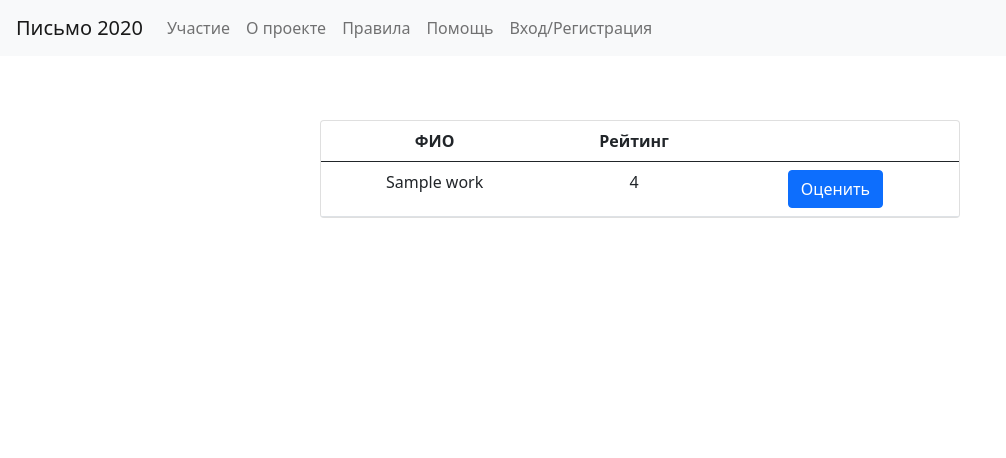
After one commit to levchCode/contest_pismo, a Python web app: template app/templates/rating.html in a window 1280 px wide. The commit adds this page. Shown: the top 458 px of the page, without its empty margins (0-1006 px from the left). Run offline with Jinja, Linux system fonts and the light colour scheme; the template is opened without the code that fills it: most values are stand-ins (such as "Sample title", 1, 10 or a date in 2020); some libraries are stand-ins or nearby versions.

Commit message:
Added rating

```diff
--- a/app/main.py
+++ b/app/main.py
@@ -1,6 +1,6 @@
 from app import *
 import os
-from views import index, participate, about, rules, contacts, support, profile, login, logout, p404, work
+from views import index, participate, about, rules, contacts, support, profile, login, logout, p404, work, rating
 
 
 if __name__ == "__main__":
--- a/app/objects/works.py
+++ b/app/objects/works.py
@@ -5,6 +5,7 @@ class Work(db.Document):
     meta = {'collection': 'Works'}
     url = db.StringField(required=True)
     login = db.StringField(required=True)
+    name = db.StringField(required=True)
     theme = db.StringField() #TODO Сделать привязку к сезонной теме. Создать коллекцию под тему, которую сгенерирует нейросеть.
     title = db.StringField(required=True)
     work = db.StringField(required=True)
--- /dev/null
+++ b/app/static/css/rating.css
@@ -0,0 +1,6 @@
+.card {
+    position: absolute;
+    margin-top: 5%;
+    margin-left: 25%;
+    margin-right: 25%;
+}
--- /dev/null
+++ b/app/templates/rating.html
@@ -0,0 +1,31 @@
+{% extends "base.html" %}
+
+
+{% block title %}
+    <title>Рейтинг | Письмо2020</title>
+    <link type="text/css" rel="stylesheet" href="{{ url_for('static', filename='css/rating.css') }}"/>
+{% endblock %}
+
+
+{% block  main %}
+    <div class="card">
+        <table class="table mb-0">
+            <thead>
+              <tr>
+                <th scope="col">ФИО</th>
+                <th scope="col">Рейтинг</th>
+                <th scope="col"></th>
+              </tr>
+            </thead>
+            <tbody>
+                {% for i in works %}
+                    <tr>
+                        <td>{{ i['name'] }}</td>
+                        <td>{{ i['rating'] }}</td>
+                        <td><a href="../work/{{ i['url'] }}" class="btn btn-primary mr-2">Оценить</a></td>
+                    </tr>
+                {% endfor %}
+            </tbody>
+          </table>
+    </div>
+{% endblock %}
--- a/app/views/profile.py
+++ b/app/views/profile.py
@@ -54,7 +54,7 @@ def profile(login):
                         flash('В предложенной работе более 1000 символов', 'danger')
                         return redirect(url_for('profile', login = login))
                     else:
-                        addWork(login, request.form['title'], work)
+                        addWork(login, current_user.name, request.form['title'], work)
                         flash('Работа успешна загружена', 'success')
                 # except:
                 #     work = request.form['work']
```
Also changed, not shown: app/dbCruder.py (+6 -2 lines), app/templates/work.html (+4 -4 lines), app/views/rating.py (added, +7 -0 lines).
